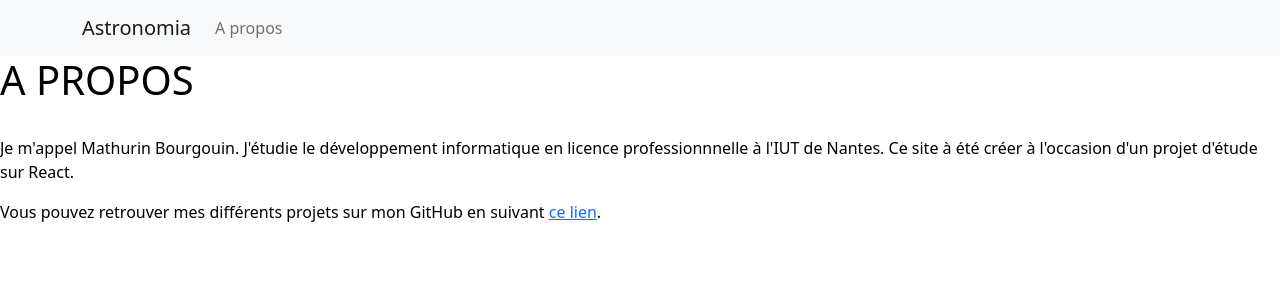
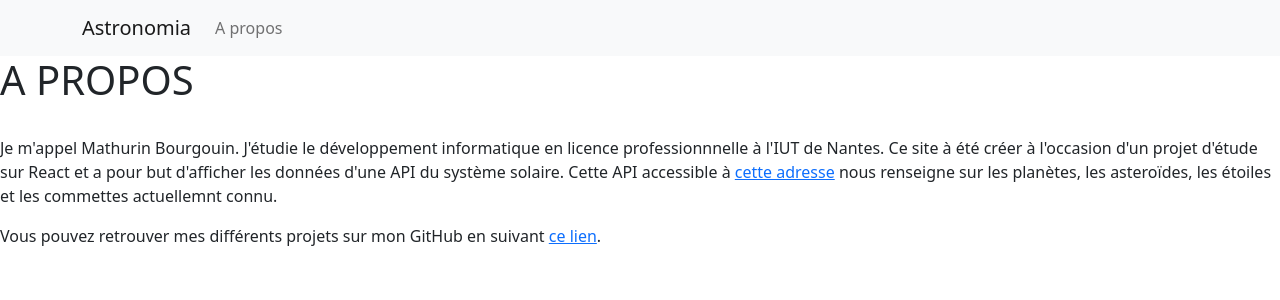
Before and after one commit to kaspernine/astronomia, a React (Create React App) app: page /about in a window 1280 px wide. Shown: the top 300 px of the page. Built offline with nearby package versions, Linux system fonts and the light colour scheme.

Commit message:
update background & footer

```diff
--- a/src/components/Footer.js
+++ b/src/components/Footer.js
@@ -3,7 +3,7 @@ import React from "react";
 const Footer = () => {
   return (
     <div className="footer">
-      <p>© 2022 Astronomia. All Rights Reserved.</p>
+      <span>© 2022 Astronomia. All Rights Reserved.</span>
     </div>
   );
 };
--- a/src/pages/About.js
+++ b/src/pages/About.js
@@ -6,17 +6,23 @@ const About = () => {
   return (
     <div className="about">
       <Navigation />
+      <div className="content">
         <h1>A PROPOS</h1>
         <br />
         <p>
-        Je m'appel Mathurin Bourgouin. J'étudie le développement informatique en
-        licence professionnnelle à l'IUT de Nantes. Ce site à été créer à
-        l'occasion d'un projet d'étude sur React.
+          Je m'appel Mathurin Bourgouin. J'étudie le développement informatique
+          en licence professionnnelle à l'IUT de Nantes. Ce site à été créer à
+          l'occasion d'un projet d'étude sur React et a pour but d'afficher les
+          données d'une API du système solaire. Cette API accessible à{" "}
+          <a href="https://api.le-systeme-solaire.net/">cette adresse</a> nous
+          renseigne sur les planètes, les asteroïdes, les étoiles et les
+          commettes actuellemnt connu.
         </p>
         <p>
           Vous pouvez retrouver mes différents projets sur mon GitHub en suivant{" "}
           <a href="https://github.com/kaspernine">ce lien</a>.
         </p>
+      </div>
       <Footer />
     </div>
   );
--- a/src/styles/_settings.scss
+++ b/src/styles/_settings.scss
@@ -22,23 +22,27 @@ $white: rgb(243, 243, 243);
 
 * {
   padding: 0;
-  margin: 0;
-  box-sizing: border-box;
 }
 
 body {
-  font-family: $font-1;
   min-height: 100%;
   position: relative;
   // @include verticalCenter;
 
   .home {
-    background: linear-gradient(to bottom, rgba(255, 255, 255, 0.8), rgba($color-3, 0.452)), url(../assets/img/astre_bg.jpg) center/cover;
-    background-repeat: no-repeat;
+    background: linear-gradient(to bottom, rgba(255, 255, 255, 0.8), rgba($color-3, 0.452)), url(../assets/img/astre_bg.jpg) no-repeat center fixed;
+    -webkit-background-size: cover;
+    background-size: cover;
+
+    .footer {
+      color: $white;
+    }
   }
 
   .about {
-    color: black;
+    .footer {
+      display: none;
+    }
   }
 }
 
--- a/src/styles/components/_astres.scss
+++ b/src/styles/components/_astres.scss
@@ -28,7 +28,7 @@
     margin-left: auto;
     margin-right: auto;
     width: 95%;
-    height: 450px;
+    max-height: 455px;
     overflow: auto;
     display:inline-block;
     border-radius: 4px;
--- a/src/styles/components/_footer.scss
+++ b/src/styles/components/_footer.scss
@@ -1,10 +1,6 @@
 .footer {
-    position: absolute;
-    justify-content: center;
+	bottom: 0;
+    left: 0;
+    width: 100%;
     text-align: center;
-    bottom: 0;
-    left: 0;
-    right: 0;
-    color: $white;
-    //background: $color-3;
 }
```
Lines whose indentation alone changed are shown as unchanged.
